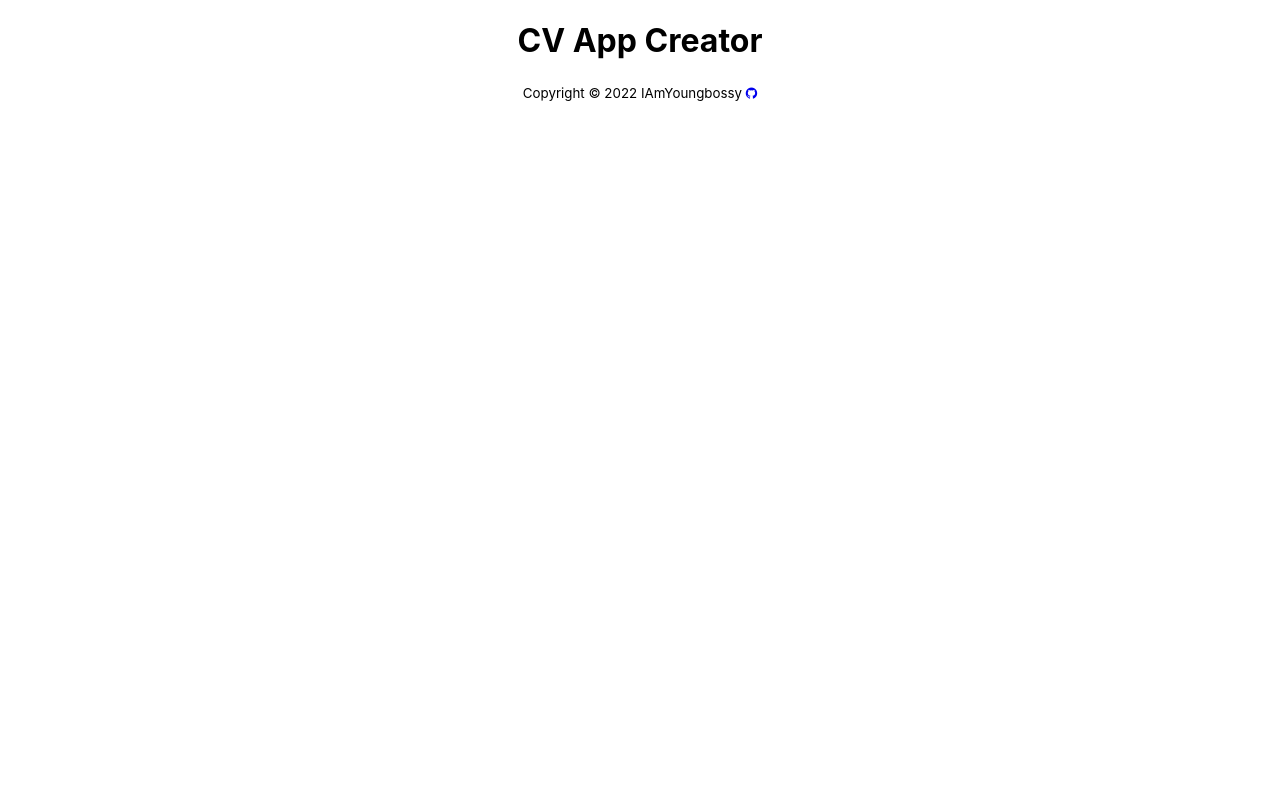
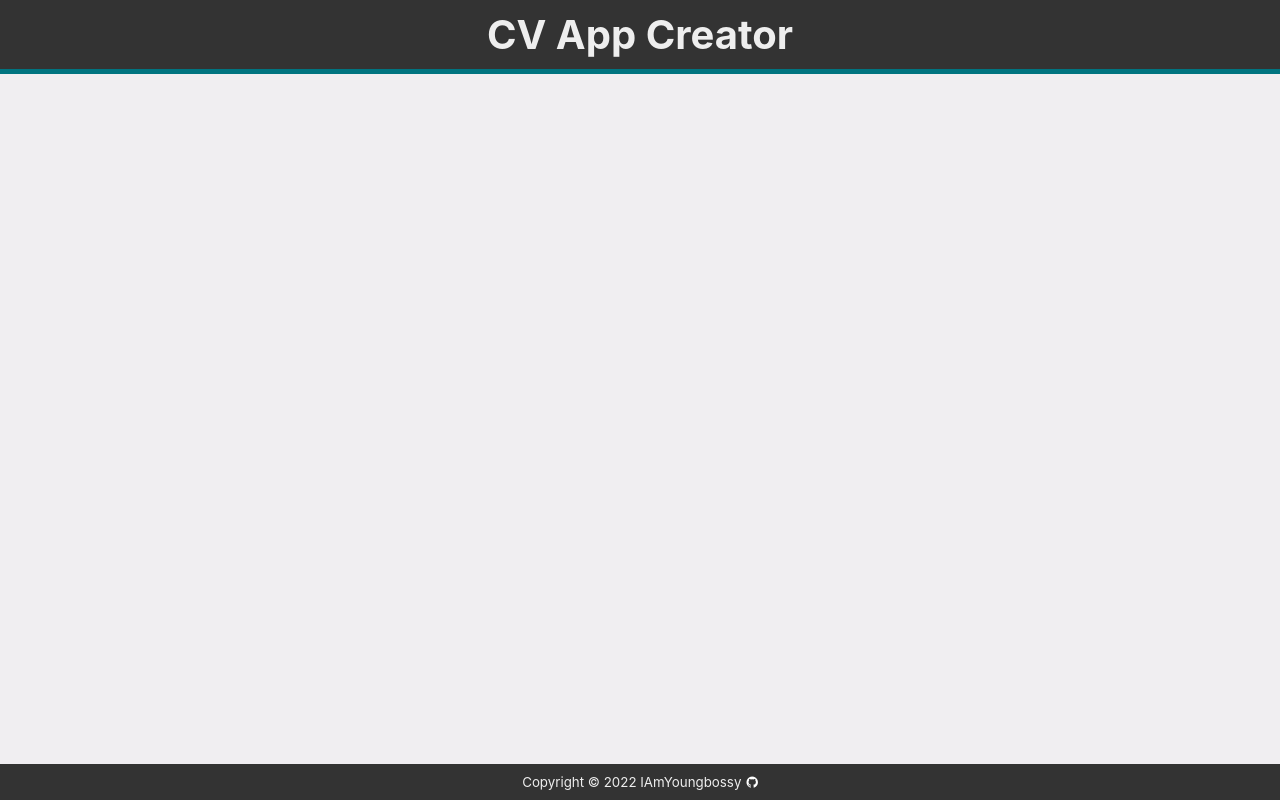
Before and after one commit to IAmYoungbossy/cv-app, a React (Create React App) app: page / in a window 1280 px wide. Built offline with nearby package versions, Linux system fonts and the light colour scheme.

Commit message:
Add styles to header and footer components

```diff
--- a/src/components/App/App.css
+++ b/src/components/App/App.css
@@ -1,38 +1,6 @@
 .App {
-  text-align: center;
-}
-
-.App-logo {
-  height: 40vmin;
-  pointer-events: none;
-}
-
-@media (prefers-reduced-motion: no-preference) {
-  .App-logo {
-    animation: App-logo-spin infinite 20s linear;
-  }
-}
-
-.App-header {
-  background-color: #282c34;
-  min-height: 100vh;
+  height: 100vh;
   display: flex;
   flex-direction: column;
-  align-items: center;
-  justify-content: center;
-  font-size: calc(10px + 2vmin);
-  color: white;
+  background-color: #f0eef1;
 }
-
-.App-link {
-  color: #61dafb;
-}
-
-@keyframes App-logo-spin {
-  from {
-    transform: rotate(0deg);
-  }
-  to {
-    transform: rotate(360deg);
-  }
-}
--- a/src/components/Footer/Footer.css
+++ b/src/components/Footer/Footer.css
@@ -0,0 +1,19 @@
+i {
+  color: white;
+  font-size: 20px;
+}
+
+small {
+  gap: 5px;
+  display: flex;
+  align-items: center;
+  justify-content: center;
+}
+
+footer {
+  color: #eee;
+  padding: 10px;
+  margin-top: auto;
+  text-align: center;
+  background-color: #333333;
+}
--- a/src/components/Footer/Footer.js
+++ b/src/components/Footer/Footer.js
@@ -1,4 +1,5 @@
 import { Component } from "react";
+import "./Footer.css";
 
 export default class Footer extends Component {
   render = () => (
--- a/src/components/Header/Header.css
+++ b/src/components/Header/Header.css
@@ -0,0 +1,11 @@
+h1 {
+  font-size: 2.5rem;
+}
+
+header {
+  color: #eee;
+  padding: 10px;
+  text-align: center;
+  background-color: #333333;
+  border-bottom: 5px solid #007480;
+}
--- a/src/components/Header/Header.js
+++ b/src/components/Header/Header.js
@@ -1,4 +1,5 @@
 import { Component } from "react";
+import "./Header.css"
 
 export default class Header extends Component {
   render = () => (
--- a/src/index.css
+++ b/src/index.css
@@ -1,5 +1,10 @@
+* {
+  padding: 0;
+  margin: 0;
+  box-sizing: border-box;
+}
+
 body {
-  margin: 0;
   font-family: -apple-system, BlinkMacSystemFont, 'Segoe UI', 'Roboto', 'Oxygen',
     'Ubuntu', 'Cantarell', 'Fira Sans', 'Droid Sans', 'Helvetica Neue',
     sans-serif;
```
